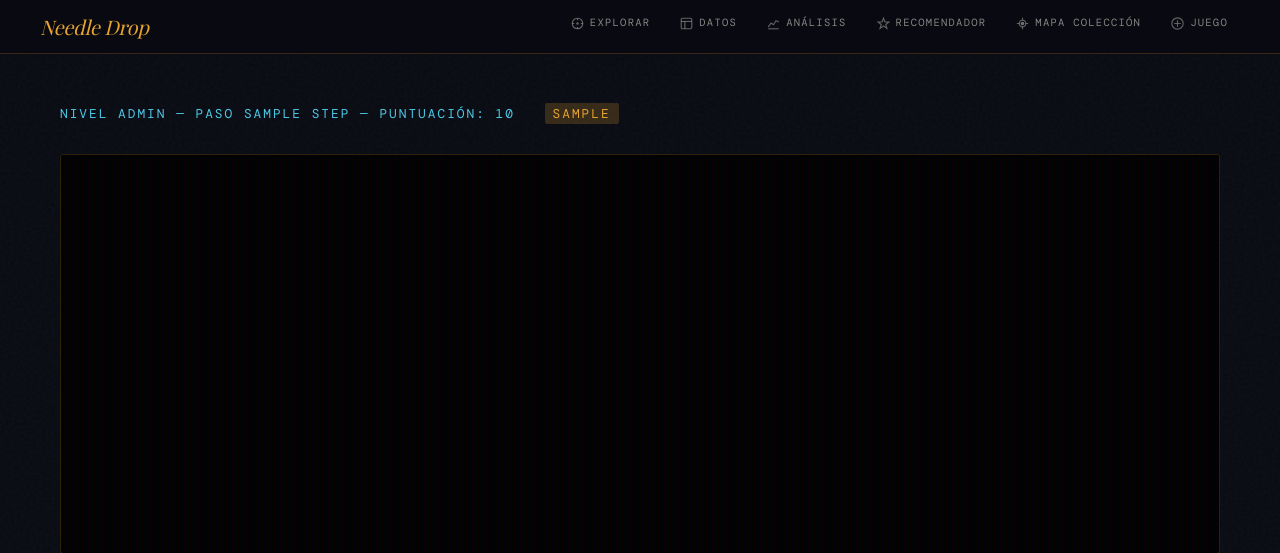
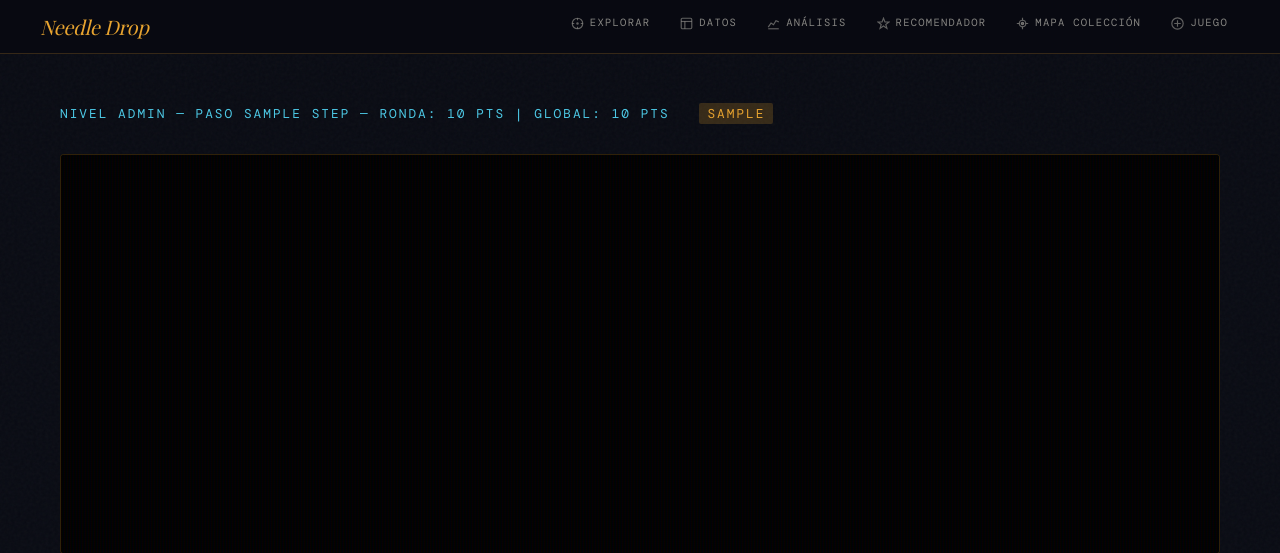
Before and after one commit to tomasmartinsaldias/rym-analysis, a Flask app: template app/templates/game_play.html in a window 1280 px wide. Shown: the top 553 px of the page. Run offline with Flask 3, Linux system fonts and the light colour scheme; tables that the repository leaves empty hold one stand-in row (values such as "Sample post"); the template is opened without the code that fills it: values that come from a table or form of the project are taken from there, most other values are stand-ins (such as "Sample title", 1, 10 or a date in 2020); grey boxes marked "Sample" are stand-in pictures; some web fonts are replaced.

Commit message:
score global además de score ronda

```diff
--- a/app/templates/game_play.html
+++ b/app/templates/game_play.html
@@ -15,9 +15,9 @@
         </div>
         <div class="step-indicator">
             {% if gs.level_completed %}
-                Nivel {{ gs.level - 1 }} Superado — Puntuación Final: {{ gs.score }}
+                Nivel {{ gs.level - 1 }} Superado — Ronda: {{ gs.round_score }} pts | Global: {{ gs.score }} pts
             {% else %}
-                Nivel {{ gs.level }} No Superado — Necesitas 1200 pts en la ronda
+                Nivel {{ gs.level }} No Superado (Ronda: {{ gs.round_score }} / 800 pts) | Global: {{ gs.score }} pts
             {% endif %}
         </div>
 
@@ -37,7 +37,8 @@
                     <h2>{{ target.title }}</h2>
                 </a>
                 <div class="artist">{{ target.artist }}</div>
-                <div class="score-display">{{ gs.score }} pts</div>
+                <div class="score-display">{{ gs.round_score }} pts</div>
+                <div class="u-text-cyan u-text-small u-margin-top-10">Puntaje Global Acumulado: {{ gs.score }} pts</div>
 
                 {% if gs.level_completed %}
                     <p class="u-text-cyan u-text-bold">¡Nivel de dificultad superado! Avanzas al nivel {{ gs.level }}.</p>
@@ -71,7 +72,7 @@
             {% endif %}
         </div>
         <div class="step-indicator">
-            Nivel {{ gs.level }} — Paso {{ gs.step }} — Puntuación: {{ gs.score }}
+            Nivel {{ gs.level }} — Paso {{ gs.step }} — Ronda: {{ gs.round_score }} pts | Global: {{ gs.score }} pts
             {% if gs.cluster_revealed %}
                 <span class="sector-revealed">
                     SECTOR REVELADO: {{ cluster_name }}
```
Also changed, not shown: app/routes/game.py (+8 -2 lines), app/services/game_logic.py (+4 -3 lines).
